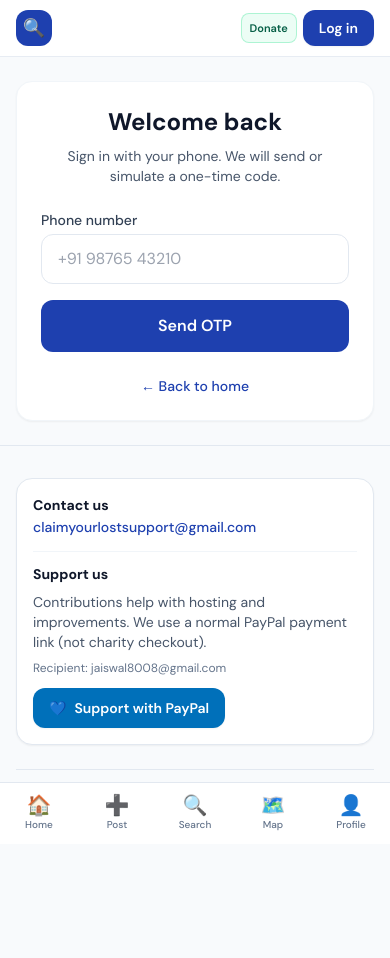
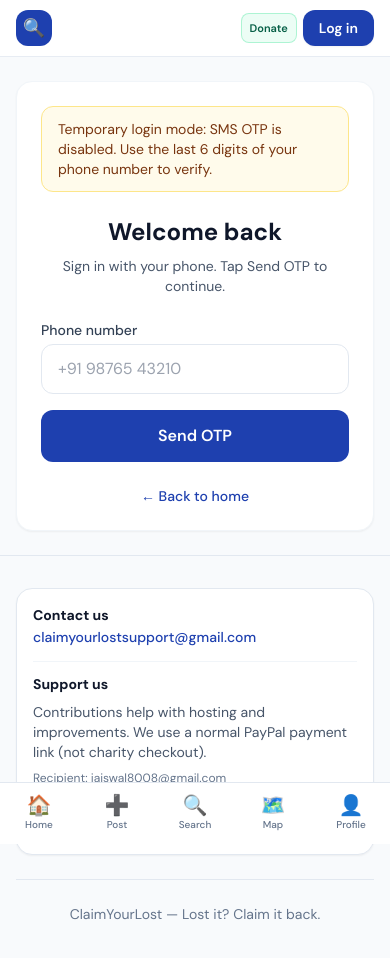
Before and after one commit to claimyourlostsupport/claimyourlost, a React (Vite) app in the folder client/: page /login in a window 390 px wide. Shown: the top 958 px of the page. Built offline with nearby package versions, Linux system fonts and the light colour scheme; no server answers.

Commit message:
Use last 6 digits phone OTP and add login banner

```diff
--- a/client/src/pages/Login.jsx
+++ b/client/src/pages/Login.jsx
@@ -14,7 +14,7 @@ export function Login() {
   const [loading, setLoading] = useState(false);
   const [error, setError] = useState('');
   const [hint, setHint] = useState('');
-  const [otpMode, setOtpMode] = useState('mock');
+  const [otpMode, setOtpMode] = useState('phone_last6');
 
   async function handleRequestOtp(e) {
     e.preventDefault();
@@ -22,12 +22,8 @@ export function Login() {
     setLoading(true);
     try {
       const { data } = await requestOtp(phone);
-      setOtpMode(data.mode === 'sms' ? 'sms' : 'mock');
-      if (data.mode === 'sms') {
-        setHint('Enter the 6-digit code sent to your phone.');
-      } else {
-        setHint(data.mockHint || 'Use any 6-digit code (e.g. 123456).');
-      }
+      setOtpMode(data.mode || 'phone_last6');
+      setHint(data.hint || 'Enter the last 6 digits of your phone number.');
       setStep('otp');
     } catch (err) {
       setError(err.response?.data?.error || 'Could not send OTP');
@@ -53,14 +49,15 @@ export function Login() {
   return (
     <div className="max-w-md mx-auto">
       <div className="bg-white rounded-2xl border border-slate-100 shadow-sm p-6 sm:p-8 space-y-6">
+        <div className="rounded-xl border border-amber-200 bg-amber-50 px-4 py-3 text-sm text-amber-900">
+          Temporary login mode: SMS OTP is disabled. Use the last 6 digits of your phone number to verify.
+        </div>
         <div className="text-center space-y-2">
           <h1 className="text-2xl font-bold text-slate-900">Welcome back</h1>
           <p className="text-sm text-slate-600">
             {step === 'phone'
-              ? 'Sign in with your phone. We will send or simulate a one-time code.'
-              : otpMode === 'sms'
-                ? 'Enter the code we sent by SMS.'
-                : 'Demo mode: use any 6 digits to verify.'}
+              ? 'Sign in with your phone. Tap Send OTP to continue.'
+              : 'Enter the last 6 digits of your phone number to verify.'}
           </p>
         </div>
 
@@ -109,7 +106,7 @@ export function Login() {
             {hint && <p className="text-xs text-slate-500 bg-slate-50 rounded-lg px-3 py-2">{hint}</p>}
             <div>
               <label htmlFor="otp" className="block text-sm font-medium text-slate-700 mb-1">
-                6-digit OTP
+                6-digit OTP (last 6 digits of phone)
               </label>
               <input
                 id="otp"
```
Also changed, not shown: 1 other file (tests, documents, lock files or other folders).
